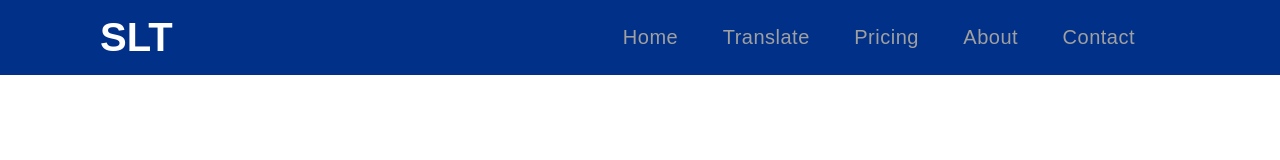
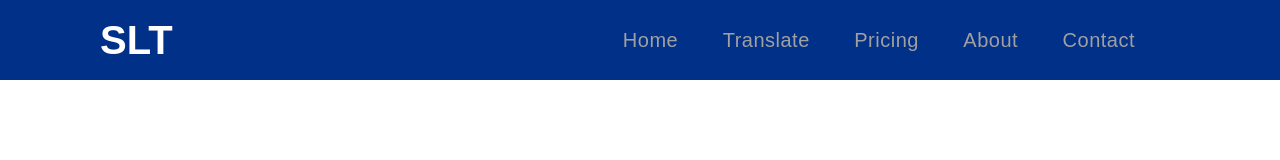
Before and after one commit to SLTranslator/SLTranslator.github.io, a plain HTML site: page home.html in a window 1280 px wide. Drawn offline with Linux system fonts and the light colour scheme; a web font is replaced by a local one.

Commit message:
Update style.css

```diff
--- a/style.css
+++ b/style.css
@@ -12,14 +12,14 @@ body{
 label.logo{
    color: #ffffff;
    font-size: 40px;
-   line-height: 75px;
+   line-height: 80px;
    padding: 0 100px;
    font-weight: bold;
 }
 
 nav{
    background: #003087;
-   height: 75px;
+   height: 80px;
    width: 100%;
    align-items: center;
    justify-content: space-around;
@@ -33,7 +33,7 @@ nav ul{
 
 nav ul li{
    display: inline-block;
-   line-height: 75px;
+   line-height: 80px;
    margin: 0 7px;
 }
 
```
